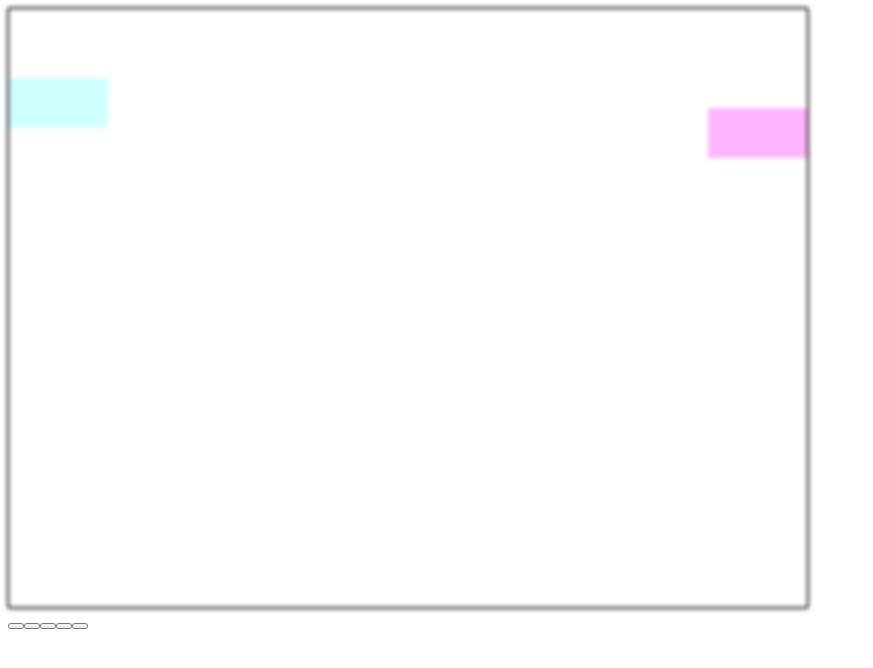
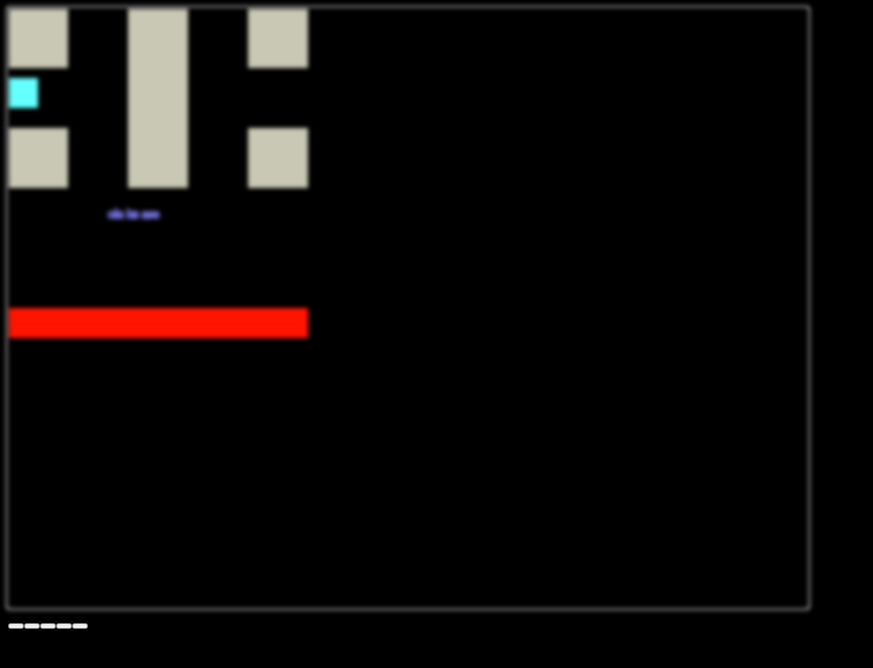
Before and after one commit to agar3s/chameleon, a website: page app/index.html in a window 1280 px wide. Shown: the whole page, without its empty margins (0-873 px from the left). Drawn offline with Linux system fonts and the light colour scheme.

Commit message:
first loadMap and check collisions

```diff
--- a/app/scripts/main.js
+++ b/app/scripts/main.js
@@ -9,29 +9,79 @@ var layer = new Kinetic.Layer({
   id:'layer1'
 });
 
+var layer2 = new Kinetic.Layer({
+  id:'layer2'
+});
+
+// add the shape to the layer
+
+var blockSize=60,
+    map1= {
+      width:5,
+      height:3,
+      tiles:'10101'+
+            '00100'+
+            '10101',
+      rects:[],
+      visible: false
+    },
+    map2= {
+      width:5,
+      height:3,
+      tiles:'11111'+
+            '10001'+
+            '11111',
+      rects:[],
+      visible: false
+    }
+
 var rect = new Kinetic.Rect({
   x: 0,
   y: 70,
-  width: 100,
-  height: 50,
-  fill: 'rgba(100, 255, 255, 0.3)',
+  width: blockSize/2,
+  height: blockSize/2,
+  fill: 'rgb(100, 255, 255)',
 });
+var life = new Kinetic.Rect({
+  x: 0,
+  y: 300,
+  width: 300,
+  height: blockSize/2,
+  fill: 'rgb(255, 20, 0)',
+});
+var loadMap = function(layer, map){
+  for(var i = 0; i<map.height*map.width; i+=map.width){
+    for(var j = 0; j<map.width; j++){
+      if(map.tiles[i+j]==1){
+        var block = new Kinetic.Rect({
+          x: blockSize*j,
+          y: i*blockSize/map.width,
+          width: blockSize,
+          height: blockSize,
+          fill: 'rgb(200,200,180)'
+        });
+        map.rects.push(block);
+        layer.add(block);
+      }
+    }
+  }
+};
+loadMap(layer, map1);
+loadMap(layer, map2);
+map1.visible = false;
+map2.visible = true;
+var log = new Kinetic.Text({
+    text:'ola ke ase',
+    x: 100,
+    y: 200,
+    stroke: 'rgb(100,100,200)'
+});
+// add the layer to the stage
+layer.add(rect);
+layer.add(log);
+layer.add(life);
+stage.add(layer);
 
-
-var rect2 = new Kinetic.Rect({
-  x: 700,
-  y: 100,
-  width: 100,
-  height: 50,
-  fill: 'rgba(255, 10, 255, 0.3)',
-});
-
-// add the shape to the layer
-layer.add(rect);
-layer.add(rect2);
-
-// add the layer to the stage
-stage.add(layer);
 gKeys.init();
 
 context = document.getElementsByTagName('canvas')[0].getContext('2d');
@@ -39,20 +89,113 @@ context.globalCompositeOperation = "lighter";
 
 myKeys = gKeys.keys;
 
+var isCollision = function(){
+  if(map1.visible){
+    return map1.tiles[rect.i*map1.width+rect.j]==1;
+  }else{
+    return map2.tiles[rect.i*map2.width+rect.j]==1;
+  }
+};
+
+var toogleLayer = function(){
+  if(map1.visible){
+    for (var i = map1.rects.length - 1; i >= 0; i--) {
+      map1.rects[i].hide();
+    };
+    for (var i = map2.rects.length - 1; i >= 0; i--) {
+      map2.rects[i].show();
+    };
+    map1.visible = false;
+    map2.visible = false;
+  } else {
+    for (var i = map2.rects.length - 1; i >= 0; i--) {
+      map2.rects[i].hide();
+    };
+    for (var i = map1.rects.length - 1; i >= 0; i--) {
+      map1.rects[i].show();
+    };
+    map2.visible = false;
+    map1.visible = true;
+  }
+  rect.vulnerable = isCollision();
+}
+toogleLayer();
+gKeys.keyDown(function(keys){
+  if(myKeys.SPACE.down){
+    toogleLayer();
+  }
+});
+
+
+rect.i = 1;
+rect.j = 0;
+rect.vulnerable = false;
+
 var anim = new Kinetic.Animation(function(frame) {
   var time = frame.time,
       timeDiff = frame.timeDiff,
       frameRate = frame.frameRate;
   var x = rect.getAttr('x'),
-      x2 = rect2.getAttr('x');
+      y = rect.getAttr('y');
+
   if(myKeys.LEFT.down){
-    rect.setAttr('x', x+2);
-    rect2.setAttr('x', x2-2);
+    x -=2;
+    if(x/blockSize<rect.j){
+      rect.j--;
+      if(rect.j<0 || isCollision()){
+        x+=2;
+        rect.j++;
+      }else{
+        log.setText('row: '+rect.i+' col: '+rect.j);
+      }
+    }
   }else if(myKeys.RIGHT.down){
-    rect.setAttr('x', x-2);
-    rect2.setAttr('x', x2+2);
+    x +=2;
+    if(x/blockSize-1/2>rect.j){
+      rect.j++;
+      if(rect.j>=map1.width || isCollision()){
+        x-=2;
+        rect.j--;
+      }else{
+        log.setText('row: '+rect.i+' col: '+rect.j);
+      }
+    }
+  }else if(myKeys.UP.down){
+    y-=2;
+    if(y/blockSize<rect.i){
+      rect.i--;
+      if(rect.i<0||isCollision()){
+        y+=2;
+        rect.i++;
+      }else{
+        log.setText('row: '+rect.i+' col: '+rect.j);
+      }
+    }
+  }else if(myKeys.DOWN.down){
+    y+=2;
+    if(y/blockSize-1/2>rect.i){
+      rect.i++;
+      if(rect.i>=map1.height||isCollision()){
+        y-=2;
+        rect.i--;
+      }else{
+        log.setText('row: '+rect.i+' col: '+rect.j);
+      }
+    }
   }
-
+  if(rect.vulnerable){
+    if(isCollision()){
+      life.setWidth(life.getWidth()-5);
+      if(life.getWidth()<=0){
+        log.setText('you are dead!!!!!! refresh the page');
+        anim.stop();
+      }
+    }else{
+      rect.vulnerable=false;
+    }
+  }
+  rect.setAttr('x', x);
+  rect.setAttr('y', y);
   // update stuff
 }, layer);
 
--- a/app/styles/main.css
+++ b/app/styles/main.css
@@ -1,5 +1,5 @@
 body {
-    background-color: white;
+    background-color: black;
 }
 
 .hero-unit {
```
